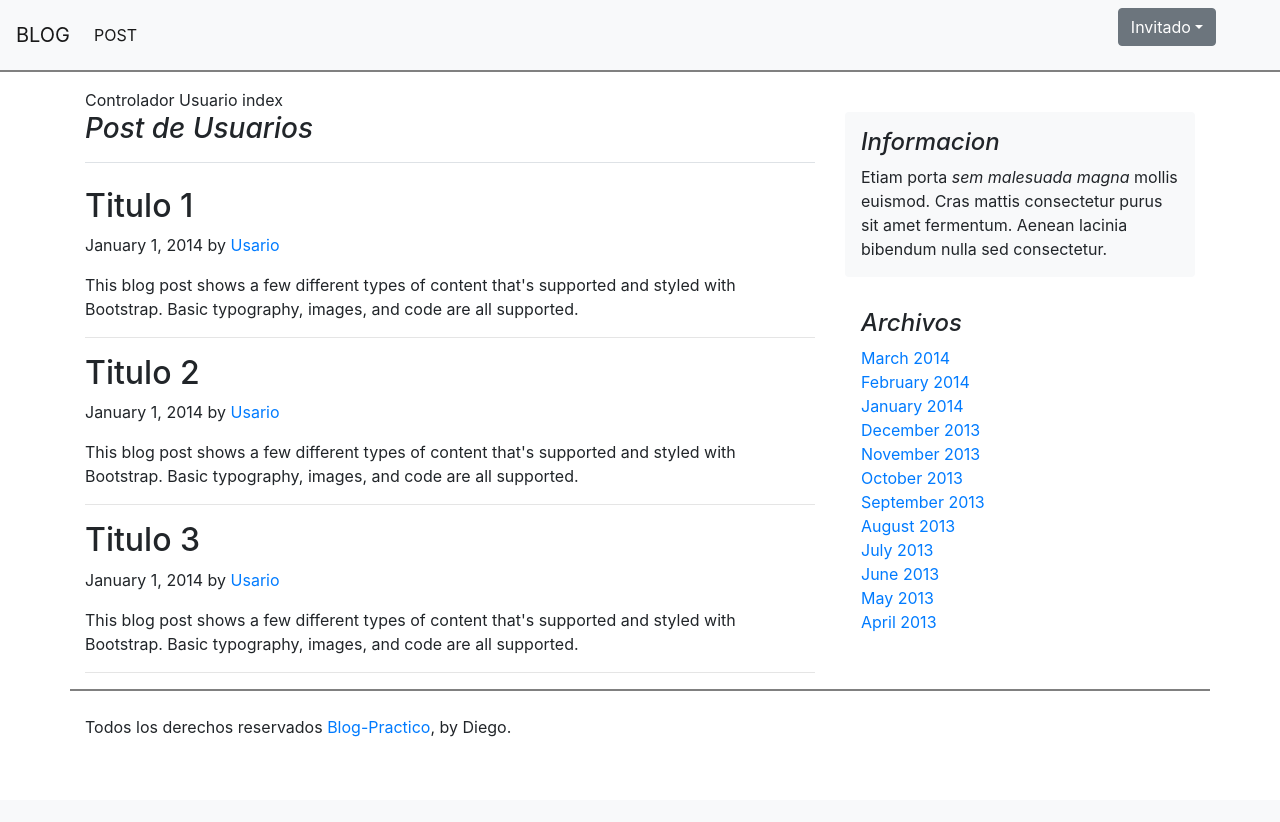
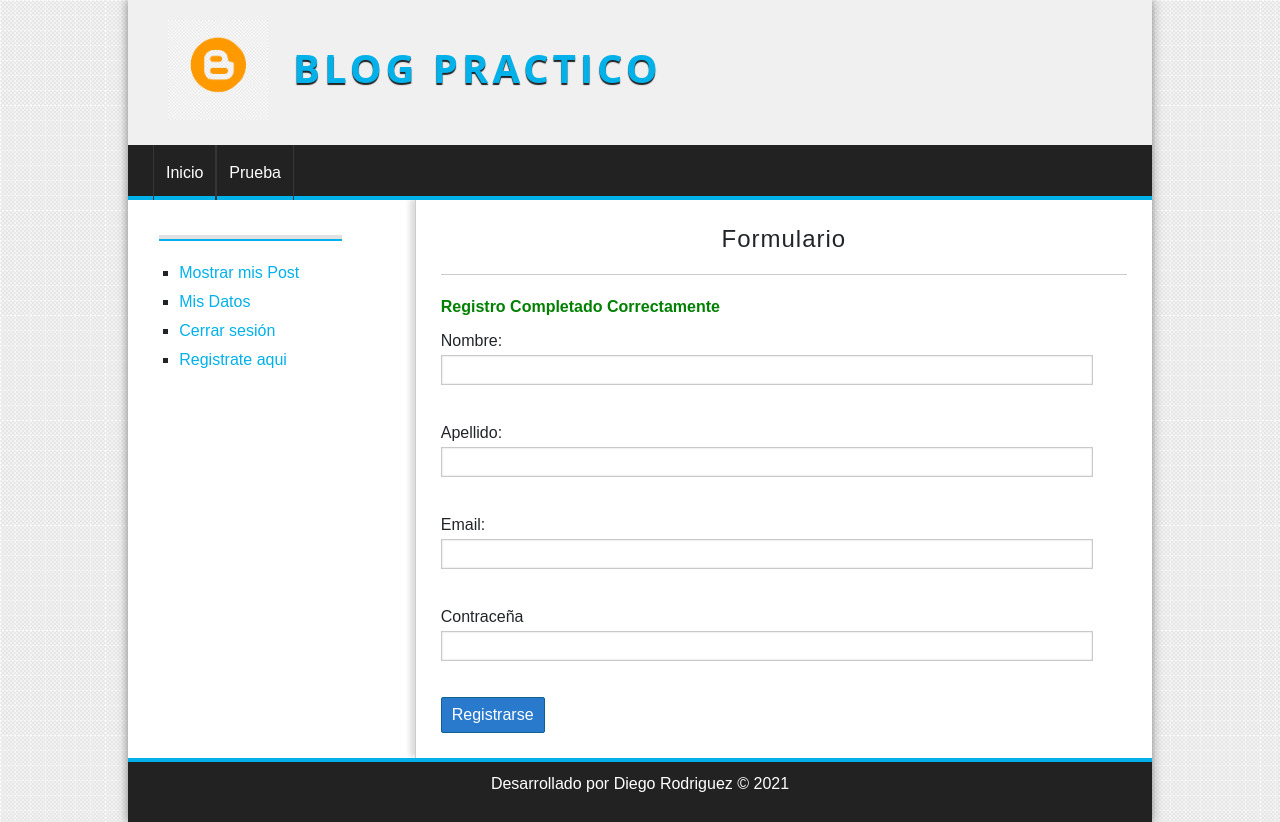
Before and after one commit to bymahak4/Blog-PHP, a PHP site: page /bog_php/ in a window 1280 px wide. Before the commit the page ends 737 px from the top, so only its background shows below. Run offline with PHP 8.4, Linux system fonts and the light colour scheme; the visitor is signed in with stand-in values (Sample User, id 1); some libraries are stand-ins or nearby versions.

Commit message:
Parte de usuario terminada

```diff
--- /dev/null
+++ b/assets/css/main.css
@@ -0,0 +1,419 @@
+/*GENERALES*/
+
+*{
+    padding: 0px;
+    margin: 0px;
+    font-family: sans-serif, Helvetica, Arial;
+}
+
+body{
+    background: url(../img/bg.png);
+}
+
+a{
+    color: #01B1EA;
+}
+
+a:visited{
+    color: #01B1EA;
+}
+
+a:hover{
+    color: #555555;
+}
+
+.alert_green{
+    color:green;
+}
+
+.alert_red{
+    color:red;
+}
+
+table{
+    text-align: center;
+    width: 100%;
+    border-bottom: 1px solid #ccc;
+}
+
+td{
+    border-top: 1px solid #ccc;
+    padding: 2px;
+}
+
+.thumb{
+    width: 100px;
+}
+
+/*CONTAINER*/
+#container{
+   width: 80%;
+   margin: 0px auto;
+   box-shadow: 0px 0px 10px gray;
+   background: white;
+}
+
+/*HEADER*/
+
+#header{
+    height: 145px;
+    background: #F0F0F0;
+}
+
+#logo{
+    padding: 20px;
+    margin-left: 20px;
+    float:left;
+}
+
+#logo img{
+    float:left;
+    height: 100px;
+}
+
+#logo a{
+    float:left;
+    font-size: 40px;
+    letter-spacing: 4px;
+    font-family: 'Open Sans', Helvetica, Arial;
+    text-transform: uppercase;
+    color: #01B1EA;
+    font-weight: bold;
+    text-decoration: none;
+    margin-top: 18px;
+    margin-left: 25px;
+    text-shadow: 0px 2px 1px #222222;
+    transition: all 300ms;
+}
+
+#logo a:hover{
+    text-shadow: 0px 2px 1px #222222, 0px 0px 4px #01B1EA;
+}
+
+/*MENU*/
+#menu{
+    clear:both;
+    background: #222;
+    color: white;
+    height: 55px;
+    border-bottom: 4px solid #01B1EA;
+}
+
+#menu ul{
+    list-style: none;
+    text-decoration: none;
+    margin: 0px auto;
+    margin-left: 25px;
+}
+
+#menu ul li{
+    line-height: 55px;
+    float:left;
+    border-right: 1px solid #363636;
+}
+
+#menu a{
+    display: block;
+    color: white;
+    text-decoration: none;
+    padding-left: 12px;
+    padding-right: 12px;
+    transition: all 300ms;
+}
+
+#menu a:first-child{
+   border-left: 1px solid #363636;
+}
+
+#menu a:hover{
+    background: #01B1EA;
+}
+
+/*CONTENT*/
+#content{
+    margin: 0px auto;
+    overflow: hidden;
+    background: white;
+}
+
+/*BARRA LATERAL*/
+#lateral{
+    width: 22%;
+    min-height: 500px;
+    float: left;
+    margin-top:20px;
+    margin-left: 10px;
+}
+
+#lateral .block_aside{
+    display: block;
+    width: 90%;
+    margin: 5px auto;
+    padding: 10px;
+}
+
+#lateral h3{
+    display: block;
+    color: #222;
+    width: 100%;
+    text-align: center;
+    padding-top: 2px;
+    padding-bottom: 2px;
+    margin-bottom: 15px;
+    font-size: 16px;
+    font-weight: bold;
+    background: #E1E1E1;
+    border-bottom: 2px solid #01B1EA;
+}
+
+#lateral ul{
+    margin-top: 20px;
+    margin-bottom: 20px;
+}
+
+#lateral ul li{
+    list-style: square;
+    margin-left: 20px;
+    margin-top: 5px;
+    margin-bottom: 5px;
+}
+
+/*FORMS*/
+.form_container{
+    width: 50%;
+}
+
+label,
+input[type="text"],
+input[type="password"],
+input[type="email"],
+input[type="number"],
+select, textarea{
+    display:block;
+    width: 95%;
+    margin-top: 2px;
+    margin-bottom: 2px;
+}
+
+input[type="text"],
+input[type="password"],
+input[type="email"],
+input[type="number"],
+select, textarea{
+    border: 1px solid #C9C9C9;
+    box-shadow: 0px 0px 2px #ccc inset;
+    background: white;
+    padding: 2px;
+    color: gray;
+    transition: all 300ms;
+}
+
+input[type="text"]:focus,
+input[type="password"]:focus,
+input[type="email"]:focus{
+    border: 1px solid #1579b5;
+    color: black;
+}
+
+input[type="button"],
+input[type="submit"],
+button, .button{
+    display: block;
+    border-radius: 2px;
+    width: auto;
+    padding: 5px;
+    padding-left: 10px;
+    padding-right: 10px;
+    color: white;
+    background: #2979CD;
+    border: 1px solid #11608E;
+    cursor:pointer;
+}
+
+.button{
+    background: #33AE3D;
+    color: white !important;
+    text-decoration: none;
+}
+
+.button-small{
+    width: 120px;
+    text-align: center;
+    margin-bottom: 20px;
+}
+
+.button-gestion{
+    margin-top: 5px;
+    margin-bottom: 5px;
+}
+
+.button-red{
+    background: red;
+     border: 1px solid #cf1717;
+}
+
+label,
+input[type="button"],
+input[type="submit"],
+button{
+    display:block;
+    margin-top: 10px;
+}
+
+/*CENTRAL*/
+#central{
+    width: 72%;
+    min-height: 500px;
+    float: right;
+    border-left: 1px solid #ccc;
+    box-shadow: -5px -1px 5px #ddd;
+    padding:25px;
+}
+
+#central h1{
+    font-size: 24px;
+    font-weight: normal;
+    letter-spacing: 1px;
+    text-align: center;
+    border-bottom: 1px solid #ccc;
+    margin-bottom: 20px;
+    padding: 20px;
+    padding-top: 0px;
+}
+
+/*PRODUCTOS*/
+.product{
+    width: 30%;
+    float:left;
+    margin-left: 10px;
+    margin-right: 10px;
+    margin-bottom: 30px;
+    text-align: center;
+}
+
+.product a{
+    color:black;
+    text-decoration: none;
+}
+
+.product a:hover{
+    color:#555;
+}
+
+.product img{
+    height:170px;
+    margin-bottom: 10px;
+}
+
+.img_carrito{
+    height: 80px;
+    display: block;
+    margin:10px auto;
+}
+
+.product h2{
+    font-size: 18px;
+    margin-bottom: 10px;
+}
+
+.product p{
+    font-weight: bold;
+    color: #555;
+    margin-bottom: 10px;
+}
+
+#detail-product{
+    width: 100%;
+}
+
+#detail-product .image{
+    display: block;
+    width: 47%;
+    float:left;
+}
+
+#detail-product img{
+    display: block;
+    width: 100%;
+    float:left;
+}
+
+#detail-product .data{
+    width: 50%;
+    float:right;
+}
+
+#detail-product .description{
+    margin-bottom: 20px;
+}
+
+#detail-product .price{
+    margin-bottom: 10px;
+    font-size: 20px;
+    color: #444;
+}
+
+#detail-product .button{
+    width: 200px;
+    text-align: center;
+}
+
+
+/*FOOTER*/
+#footer{
+    clear: both;
+    text-align: center;
+    padding-top:10px;
+    padding-bottom: 10px;
+    color: white;
+    background: #222222;
+    border-top: 4px solid #01B1EA;
+}
+
+/*CARRITO*/
+.delete-carrito{
+   width: 295px;
+   float: left;
+}
+
+.button-delete{
+    display: block;
+    float: left;
+    width: 100px;
+}
+
+.button-carrito{
+    width: 70px;
+    margin: 0px auto;
+    text-align: center;
+}
+
+.total-carrito{
+   width: 295px;
+   float: right;
+}
+
+.total-carrito h3{
+    display: block;
+    float:left;
+    margin-top: 5px;
+}
+
+.button-pedido{
+    display: block;
+    float: right;
+    width: 100px;
+}
+
+.updown-unidades{
+    width: 80px;
+    margin: 0px auto;
+}
+
+.updown-unidades .button{
+    display: block;
+    width: 20px;
+    float: left;
+    padding:2px;
+    margin: 7px;
+}
--- a/config/parameters.php
+++ b/config/parameters.php
@@ -1,4 +1,4 @@
 <?php
     define("base_url", "http://localhost/bog_php/Blog-PHP/");
     define("controller_default", "usuarioController");
-    define("action_default", "index");
+    define("action_default", "registro");
--- a/controllers/usuarioController.php
+++ b/controllers/usuarioController.php
@@ -59,6 +59,13 @@
                 }
 
             }
-            //header("Location:".base_url);
+            header("Location:".base_url);
+        }
+
+        public function logout() {
+            if(isset($_SESSION['identity'])) {
+                unset($_SESSION['identity']);
+            }
+            header("Location:".base_url);
         }
     }
--- a/css/main.css
+++ /dev/null
@@ -1,9 +0,0 @@
-nav,main {
-    border-bottom: solid 2px gray;
-}
-.alert_red {
-    color: red;
-}
-.alert_green {
-    color: green;
-}
--- a/index.php
+++ b/index.php
@@ -6,6 +6,7 @@
 require_once 'config/parameters.php';
 require_once 'helpers/utils.php';
 require_once 'views/layout/header.php';
+require_once 'views/layout/content.php';
 
 
 function showError(){
@@ -40,6 +41,4 @@
 	showError();
 }
 
-
-require_once 'views/layout/content.php';
 require_once 'views/layout/footer.php';
--- a/views/layout/content.php
+++ b/views/layout/content.php
@@ -1,61 +1,33 @@
-<div class="row">
-          <div class="col-md-8 blog-main">
-            <h3 class="pb-3 mb-4 font-italic border-bottom">
-              Post de Usuarios
-            </h3>
+<!-- BARRA LATERAL -->
+<aside id="lateral">
 
-            <div class="blog-post">
-              <h2 class="blog-post-title">Titulo 1</h2>
-              <p class="blog-post-meta">January 1, 2014 by <a href="#">Usario</a></p>
+	<div id="login" class="block_aside">
 
-              <p>This blog post shows a few different types of content that's supported and styled with Bootstrap. Basic typography, images, and code are all supported.</p>
-              <hr>
-            </div>
-            <div class="blog-post">
-                <h2 class="blog-post-title">Titulo 2</h2>
-                <p class="blog-post-meta">January 1, 2014 by <a href="#">Usario</a></p>
+		<?php if(!isset($_SESSION['identity'])): ?>
+			<h3>Entrar a la web</h3>
+			<form action="<?=base_url?>usuario/login" method="POST">
+				<label for="email">Email</label>
+				<input type="email" name="email" />
+				<label for="password">Contraseña</label>
+				<input type="password" name="password" />
+				<input type="submit" value="Entrar" />
+			</form>
+		<?php else: ?>
+			<h3><?=$_SESSION['identity']->nomUser?></h3>
+		<?php endif; ?>
 
-                <p>This blog post shows a few different types of content that's supported and styled with Bootstrap. Basic typography, images, and code are all supported.</p>
-                <hr>
-            </div>
-            <div class="blog-post">
-                <h2 class="blog-post-title">Titulo 3</h2>
-                <p class="blog-post-meta">January 1, 2014 by <a href="#">Usario</a></p>
+		<ul>
+        <?php if(isset($_SESSION['identity'])) : ?>
+          <li><a href="<?=base_url?>post/index">Mostrar mis Post</a></li>
+          <li><a href="<?=base_url?>usuario/data">Mis Datos</a></li>
+          <li><a href="<?=base_url?>usuario/logout">Cerrar sesión</a></li>
+        <?php endif; ?>
 
-                <p>This blog post shows a few different types of content that's supported and styled with Bootstrap. Basic typography, images, and code are all supported.</p>
-                <hr>
-            </div>
+			  <li><a href="<?=base_url?>usuario/registro">Registrate aqui</a></li>
+		</ul>
+	</div>
 
-          </div>
+</aside>
 
-          <aside class="col-md-4 blog-sidebar">
-            <div class="p-3 mb-3 bg-light rounded">
-              <h4 class="font-italic">Informacion</h4>
-              <p class="mb-0">Etiam porta <em>sem malesuada magna</em> mollis euismod. Cras mattis consectetur purus sit amet fermentum. Aenean lacinia bibendum nulla sed consectetur.</p>
-            </div>
-
-            <div class="p-3">
-              <h4 class="font-italic">Archivos</h4>
-              <ol class="list-unstyled mb-0">
-                <li><a href="#">March 2014</a></li>
-                <li><a href="#">February 2014</a></li>
-                <li><a href="#">January 2014</a></li>
-                <li><a href="#">December 2013</a></li>
-                <li><a href="#">November 2013</a></li>
-                <li><a href="#">October 2013</a></li>
-                <li><a href="#">September 2013</a></li>
-                <li><a href="#">August 2013</a></li>
-                <li><a href="#">July 2013</a></li>
-                <li><a href="#">June 2013</a></li>
-                <li><a href="#">May 2013</a></li>
-                <li><a href="#">April 2013</a></li>
-              </ol>
-            </div>
-
-          </aside>
-
-        </div>
-
-    </main>
-
-    <footer class="mt-4 container">
+<!-- CONTENIDO CENTRAL -->
+<div id="central">
--- a/views/layout/footer.php
+++ b/views/layout/footer.php
@@ -1,10 +1,12 @@
-    <div class="inner">
-          <p>Todos los derechos reservados <a href="https://getbootstrap.com/">Blog-Practico</a>, by Diego.</p>
-        </div>
-    </footer>
+</div>
+</div>
 
-
-    <script src="https://code.jquery.com/jquery-3.2.1.slim.min.js" integrity="sha384-KJ3o2DKtIkvYIK3UENzmM7KCkRr/rE9/Qpg6aAZGJwFDMVNA/GpGFF93hXpG5KkN" crossorigin="anonymous"></script>
-    <script src="<?=base_url?>js/bootstrap.bundle.min.js"></script>
-</body>
+			<!-- PIE DE PÁGINA -->
+			<footer id="footer">
+				<p>Desarrollado por Diego Rodriguez &copy; <?= date('Y') ?></p>
+			</footer>
+		</div>
+        <script src="https://code.jquery.com/jquery-3.2.1.slim.min.js" integrity="sha384-KJ3o2DKtIkvYIK3UENzmM7KCkRr/rE9/Qpg6aAZGJwFDMVNA/GpGFF93hXpG5KkN" crossorigin="anonymous"></script>
+        <script src="<?=base_url?>assets/js/bootstrap.bundle.min.js"></script>
+	</body>
 </html>
--- a/views/layout/header.php
+++ b/views/layout/header.php
@@ -1,40 +1,33 @@
-<!DOCTYPE html>
-<html lang="en">
+<!DOCTYPE HTML>
+<html lang="es">
 	<head>
-    <meta charset="UTF-8">
-    <meta http-equiv="X-UA-Compatible" content="IE=edge">
-    <meta name="viewport" content="width=device-width, initial-scale=1.0">
-    <title>Blog</title>
-    <link rel="canonical"   href="https://getbootstrap.com/docs/4.3/examples/album/">
-    <link rel="stylesheet"  href="<?=base_url?>css/bootstrap.min.css" type="text/css">
-    <link rel="stylesheet"  href="<?=base_url?>css/main.css" type="text/css">
+		<meta charset="utf-8" />
+		<title>Blog Practico</title>
+    <link rel="stylesheet" href="<?=base_url?>assets/bootstrap.min.css">
+		<link rel="stylesheet" href="<?=base_url?>assets/css/main.css" />
 	</head>
 	<body>
+		<div id="container">
+			<!-- CABECERA -->
+			<header id="header">
+				<div id="logo">
+					<img src="<?=base_url?>assets/img/blog.png" alt="Blog Logo" />
+					<a href="<?=base_url?>">
+            Blog Practico
+					</a>
+				</div>
+			</header>
 
-    <nav class="navbar navbar-expand-lg navbar-light bg-light">
-        <a class="navbar-brand" href="#">BLOG</a>
-        <button class="navbar-toggler" type="button" data-toggle="collapse" data-target="#navbarSupportedContent" aria-controls="navbarSupportedContent" aria-expanded="false" aria-label="Toggle navigation">
-          <span class="navbar-toggler-icon"></span>
-        </button>
-
-        <div class="collapse navbar-collapse" id="navbarSupportedContent">
-          <ul class="navbar-nav mr-auto medio">
-            <li class="nav-item active">
-              <a class="nav-link" href="#">POST</a>
+			<!-- MENU -->
+			<nav id="menu">
+				<ul>
+					<li>
+						<a href="<?=base_url?>">Inicio</a>
+					</li>
+          <li>
+						<a href="">Prueba</a>
 					</li>
 				</ul>
-          <ul class="mr-5">
-            <li class="dropdown ml-3" id="dropdownUser" style="list-style:none;float:right;">
-                <button id="menuUser" class="btn btn-secondary dropdown-toggle" type="button" id="dropdownMenuButton" data-toggle="dropdown" aria-haspopup="true">Invitado</button>
-                <ul id="profileMenu" class="dropdown-menu" aria-labelledby="navbarDropdownMenuLink">
-                  <a class="dropdown-item" id="register" href="<?=base_url?>usuario/registro">Registrate</a>
-                  <a class="dropdown-item" id="login" href="<?=base_url?>usuario/logeo">Logearte</a>
-                  <a class="dropdown-item" id="profileData" href="views/myProfile.php">Mi Datos</a>
-                  <a class="dropdown-item" id="logoutLink" href="views/logout.html" style="color:red">Cerrar sesión</a>
-                </ul>
-            </li>
-          </ul>
-        </div>
 			</nav>
 
-    <main role="main" class="container mt-3">
+			<div id="content">
```
Also changed, not shown: views/usuario/login.php (deleted, +0 -17 lines), assets/css/bootstrap.min.css (renamed from css/bootstrap.min.css), assets/img/bg.png (added), assets/img/blog.png (added), assets/js/bootstrap.bundle.min.js (renamed from js/bootstrap.bundle.min.js), assets/js/jquery-3.4.1.min.js (renamed from js/jquery-3.4.1.min.js), controllers/postController.php (line endings or trailing spaces). Lines whose indentation alone changed are shown as unchanged.
